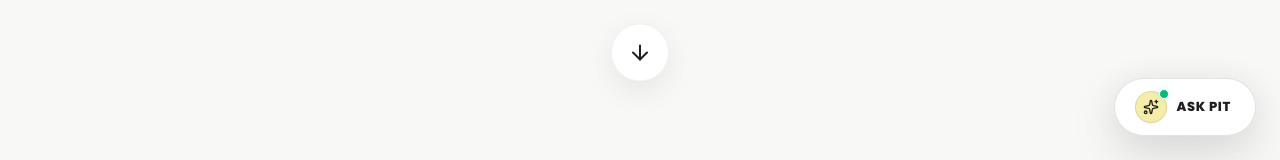
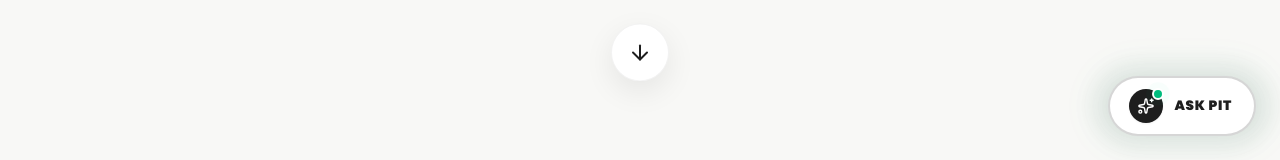
Before and after one commit to thisispit/thisispit.github.io, a Next.js app: page / in a window 1280 px wide. Shown: the part 640-800 px from the top of the page. Built offline with nearby package versions, Linux system fonts and the light colour scheme; a web font is replaced by a local one.

Commit message:
feat(chat): bolder pulsating trigger pill, 750ms thinking delay, and smooth inline text reveal

```diff
--- a/src/components/chat/ChatMessage.tsx
+++ b/src/components/chat/ChatMessage.tsx
@@ -101,49 +101,38 @@ export default function ChatMessage({ message, isStreaming }: ChatMessageProps)
             <p className="leading-relaxed whitespace-pre-wrap">{message.content}</p>
           ) : (
             <div>
-              {/* If streaming hasn't produced words yet, show classic smooth typing wave */}
+              {/* While waiting for words to start, show clean 3-dot typing wave */}
               {isStreaming && !message.content.trim() ? (
-                <div className="flex items-center gap-2 py-1.5 px-0.5 select-none">
-                  <span className="font-inter text-xs text-foreground/55 font-medium">Typing</span>
-                  <div className="flex items-center gap-1">
+                <div className="flex items-center gap-1.5 py-1.5 px-1 select-none">
                   {[0, 1, 2].map((i) => (
                     <motion.span
                       key={i}
-                        className="w-1.5 h-1.5 rounded-full bg-foreground/60 inline-block"
+                      className="w-2 h-2 rounded-full bg-foreground/60 inline-block"
                       animate={{
                         y: [0, -4, 0],
                         opacity: [0.35, 1, 0.35],
-                          scale: [0.9, 1.15, 0.9],
+                        scale: [0.85, 1.15, 0.85],
                       }}
                       transition={{
-                          duration: 0.9,
+                        duration: 0.85,
                         repeat: Infinity,
                         ease: "easeInOut",
-                          delay: i * 0.16,
+                        delay: i * 0.14,
                       }}
                     />
                   ))}
                 </div>
-                </div>
               ) : (
-                <motion.div
-                  initial={{ opacity: 0, y: 4 }}
-                  animate={{ opacity: 1, y: 0 }}
-                  transition={{ duration: 0.22, ease: "easeOut" }}
-                  className="text-foreground/90 leading-relaxed text-sm"
-                >
+                <div className="text-foreground/90 leading-relaxed text-sm">
                   <div
-                    className="[&>p]:my-2 [&>p:first-child]:mt-0 [&>p:last-child]:mb-0 [&>ul]:my-2 [&>ul]:list-disc [&>ul]:pl-5 [&>ul]:space-y-1 [&>ol]:my-2 [&>ol]:list-decimal [&>ol]:pl-5 [&>ol]:space-y-1 [&>li]:my-0.5 [&>code]:bg-black/5 [&>code]:px-1.5 [&>code]:py-0.5 [&>code]:rounded [&>code]:text-xs [&>code]:font-mono [&>pre]:bg-neutral-900 [&>pre]:text-neutral-100 [&>pre]:p-3 [&>pre]:rounded-xl [&>pre]:my-2 [&>pre]:overflow-x-auto [&>pre]:text-xs [&>pre]:font-mono"
+                    className={`[&>p]:my-2 [&>p:first-child]:mt-0 [&>p:last-child]:mb-0 [&>ul]:my-2 [&>ul]:list-disc [&>ul]:pl-5 [&>ul]:space-y-1 [&>ol]:my-2 [&>ol]:list-decimal [&>ol]:pl-5 [&>ol]:space-y-1 [&>li]:my-0.5 [&>code]:bg-black/5 [&>code]:px-1.5 [&>code]:py-0.5 [&>code]:rounded [&>code]:text-xs [&>code]:font-mono [&>pre]:bg-neutral-900 [&>pre]:text-neutral-100 [&>pre]:p-3 [&>pre]:rounded-xl [&>pre]:my-2 [&>pre]:overflow-x-auto [&>pre]:text-xs [&>pre]:font-mono ${
+                      isStreaming
+                        ? "[&>*:last-child]:after:content-[''] [&>*:last-child]:after:inline-block [&>*:last-child]:after:w-1.5 [&>*:last-child]:after:h-4 [&>*:last-child]:after:ml-1.5 [&>*:last-child]:after:bg-foreground [&>*:last-child]:after:align-middle [&>*:last-child]:after:animate-pulse [&>*:last-child]:after:rounded-xs"
+                        : ""
+                    }`}
                     dangerouslySetInnerHTML={{ __html: renderedHtml }}
                   />
-                  {isStreaming && (
-                    <motion.span
-                      className="inline-block w-2 h-4 ml-1.5 rounded-xs bg-foreground align-middle"
-                      animate={{ opacity: [1, 0, 1] }}
-                      transition={{ duration: 0.65, repeat: Infinity, ease: "linear" }}
-                    />
-                  )}
-                </motion.div>
+                </div>
               )}
             </div>
           )}
--- a/src/components/chat/ChatTrigger.tsx
+++ b/src/components/chat/ChatTrigger.tsx
@@ -17,56 +17,77 @@ export default function ChatTrigger({
 }: ChatTriggerProps) {
   return (
     <div className="fixed bottom-6 right-6 z-50">
-      {/* Subtle, GPU-accelerated ambient glow (pure opacity/scale, no box-shadow repaints) */}
+      {/* Subtle, GPU-accelerated dual-layer ambient pulsating glow */}
       {!isOpen && (
+        <>
           <motion.div
             animate={{
-            scale: isLoading ? [1, 1.1, 1] : [1, 1.06, 1],
-            opacity: isLoading ? [0.35, 0.75, 0.35] : [0.25, 0.6, 0.25],
+              scale: isLoading ? [1, 1.15, 1] : [1, 1.12, 1],
+              opacity: isLoading ? [0.4, 0.8, 0.4] : [0.3, 0.7, 0.3],
             }}
             transition={{
-            duration: isLoading ? 1.8 : 3,
+              duration: isLoading ? 1.8 : 2.8,
               repeat: Infinity,
               ease: "easeInOut",
             }}
-          className="absolute -inset-1 rounded-full bg-foreground/10 blur-md pointer-events-none will-change-transform"
+            className="absolute -inset-1 rounded-full bg-foreground/15 blur-md pointer-events-none will-change-transform"
           />
+          <motion.div
+            animate={{
+              scale: [1, 1.22, 1],
+              opacity: [0.15, 0.45, 0.15],
+            }}
+            transition={{
+              duration: 2.8,
+              repeat: Infinity,
+              ease: "easeInOut",
+              delay: 0.35,
+            }}
+            className="absolute -inset-2.5 rounded-full bg-emerald-500/20 blur-lg pointer-events-none will-change-transform"
+          />
+        </>
       )}
 
       <motion.button
         type="button"
         onClick={onToggle}
-        whileHover={{ scale: 1.04, y: -2 }}
-        whileTap={{ scale: 0.96 }}
+        whileHover={{ scale: 1.05, y: -2 }}
+        whileTap={{ scale: 0.95 }}
         transition={{ type: "spring", stiffness: 400, damping: 25 }}
         aria-label={isOpen ? "Close AI Chat" : "Open AI Chat"}
-        className="relative flex items-center gap-2.5 px-5 py-3 rounded-full bg-white text-foreground border border-foreground/12 hover:border-foreground/25 shadow-soft-lg cursor-pointer group select-none transition-colors"
+        className="relative flex items-center gap-3 px-5 py-3 rounded-full bg-white text-foreground border-2 border-foreground/18 hover:border-foreground/35 shadow-soft-xl cursor-pointer group select-none transition-all"
       >
         <div className="relative shrink-0">
           <motion.div
-            animate={{ rotate: isOpen ? 90 : 0 }}
-            transition={{ type: "spring", stiffness: 350, damping: 25 }}
-            className="w-8 h-8 rounded-full bg-background flex items-center justify-center border border-foreground/10 text-foreground shadow-xs"
+            animate={{
+              rotate: isOpen ? 90 : 0,
+              scale: !isOpen ? [1, 1.08, 1] : 1,
+            }}
+            transition={{
+              scale: { duration: 2.8, repeat: Infinity, ease: "easeInOut" },
+              rotate: { type: "spring", stiffness: 350, damping: 25 },
+            }}
+            className="w-8 h-8 rounded-full bg-foreground text-background flex items-center justify-center shadow-xs"
           >
-            {isOpen ? <X size={16} /> : <Sparkles size={16} />}
+            {isOpen ? <X size={16} /> : <Sparkles size={16} className="text-white" />}
           </motion.div>
 
           {/* Live status pulse dot */}
-          <span className="absolute -top-0.5 -right-0.5 flex h-2.5 w-2.5">
+          <span className="absolute -top-0.5 -right-0.5 flex h-3 w-3">
             <span
               className={`animate-ping absolute inline-flex h-full w-full rounded-full opacity-75 ${
                 isLoading ? "bg-foreground/50" : "bg-emerald-400"
               }`}
             />
             <span
-              className={`relative inline-flex rounded-full h-2.5 w-2.5 border border-white ${
-                isLoading ? "bg-foreground/80" : "bg-emerald-500"
+              className={`relative inline-flex rounded-full h-3 w-3 border-2 border-white ${
+                isLoading ? "bg-foreground" : "bg-emerald-500"
               }`}
             />
           </span>
         </div>
 
-        <span className="text-[13px] font-poppins font-extrabold uppercase tracking-wider text-foreground pr-1">
+        <span className="text-[13.5px] font-poppins font-black uppercase tracking-wider text-foreground pr-0.5">
           ASK PIT
         </span>
       </motion.button>
--- a/src/components/chat/ChatWindow.tsx
+++ b/src/components/chat/ChatWindow.tsx
@@ -37,7 +37,11 @@ export default function ChatWindow({
   useEffect(() => {
     if (containerRef.current) {
       if (streamingMessageId) {
-        containerRef.current.scrollTop = containerRef.current.scrollHeight;
+        const el = containerRef.current;
+        const isNearBottom = el.scrollHeight - el.scrollTop - el.clientHeight < 140;
+        if (isNearBottom) {
+          el.scrollTop = el.scrollHeight;
+        }
       } else {
         messagesEndRef.current?.scrollIntoView({ behavior: "smooth" });
       }
@@ -182,33 +186,33 @@ export default function ChatWindow({
         <div ref={messagesEndRef} />
       </div>
 
-      {/* 2.5 Active Typing Indicator Bar */}
+      {/* 2.5 Active Typing Indicator Pill */}
       <AnimatePresence>
         {isLoading && (
           <motion.div
             initial={{ opacity: 0, height: 0 }}
             animate={{ opacity: 1, height: "auto" }}
             exit={{ opacity: 0, height: 0 }}
-            transition={{ duration: 0.18 }}
-            className="px-5 py-1.5 bg-white/70 backdrop-blur-sm border-t border-foreground/5 flex items-center gap-2 select-none overflow-hidden shrink-0"
+            transition={{ duration: 0.2 }}
+            className="px-5 py-2 bg-white/90 backdrop-blur-md border-t border-foreground/8 flex items-center gap-2 select-none overflow-hidden shrink-0 shadow-xs"
           >
-            <span className="font-inter text-[11px] font-medium text-foreground/60">
+            <span className="font-inter text-xs font-semibold text-foreground/75 tracking-tight">
               Pitamber is typing
             </span>
             <div className="flex items-center gap-1">
               {[0, 1, 2].map((i) => (
                 <motion.span
                   key={i}
-                  className="w-1.5 h-1.5 rounded-full bg-foreground/50"
+                  className="w-1.5 h-1.5 rounded-full bg-foreground/70"
                   animate={{
-                    y: [0, -3, 0],
+                    y: [0, -3.5, 0],
                     opacity: [0.35, 1, 0.35],
                   }}
                   transition={{
-                    duration: 0.85,
+                    duration: 0.8,
                     repeat: Infinity,
                     ease: "easeInOut",
-                    delay: i * 0.15,
+                    delay: i * 0.14,
                   }}
                 />
               ))}
--- a/src/lib/chatService.ts
+++ b/src/lib/chatService.ts
@@ -347,23 +347,24 @@ async function streamFromProxy(
 }
 
 /**
- * Streams predefined text with a natural typing cadence and realistic initial thinking delay.
+ * Streams predefined text with a natural typing cadence and realistic thinking delay.
+ * Simulates genuine AI generation so suggested queries feel like authentic chat interactions.
  */
 async function streamPredefinedText(
   text: string,
   onChunk: (chunk: string) => void,
   signal?: AbortSignal
 ): Promise<void> {
-  // 1. Brief typing pause to showcase the bot typing animation
-  await new Promise((r) => setTimeout(r, 320));
+  // 1. Realistic thinking delay so the user sees the bot formulating an answer
+  await new Promise((r) => setTimeout(r, 750));
   if (signal?.aborted) return;
 
-  // 2. Stream tokens with realistic typing cadence
+  // 2. Stream tokens with natural, smooth typing rhythm
   const words = text.split(/(\s+)/);
   for (let i = 0; i < words.length; i++) {
     if (signal?.aborted) break;
     onChunk(words[i]);
-    const delay = words[i].includes("\n") ? 32 : words[i].match(/[.,?!:]/) ? 24 : 14;
+    const delay = words[i].includes("\n") ? 36 : words[i].match(/[.,?!:]/) ? 28 : 18;
     await new Promise((r) => setTimeout(r, delay));
   }
 }
```
Lines whose indentation alone changed are shown as unchanged.
